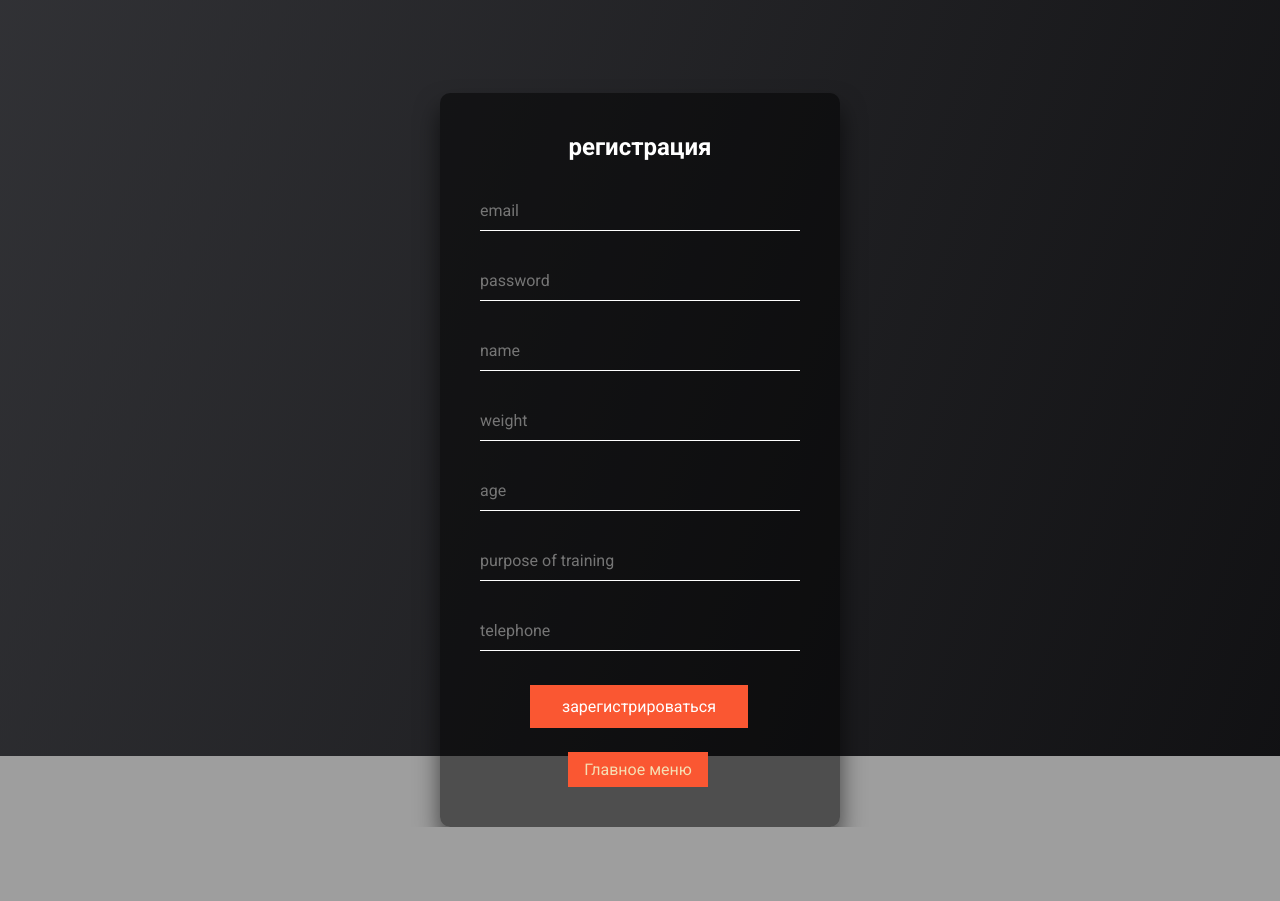
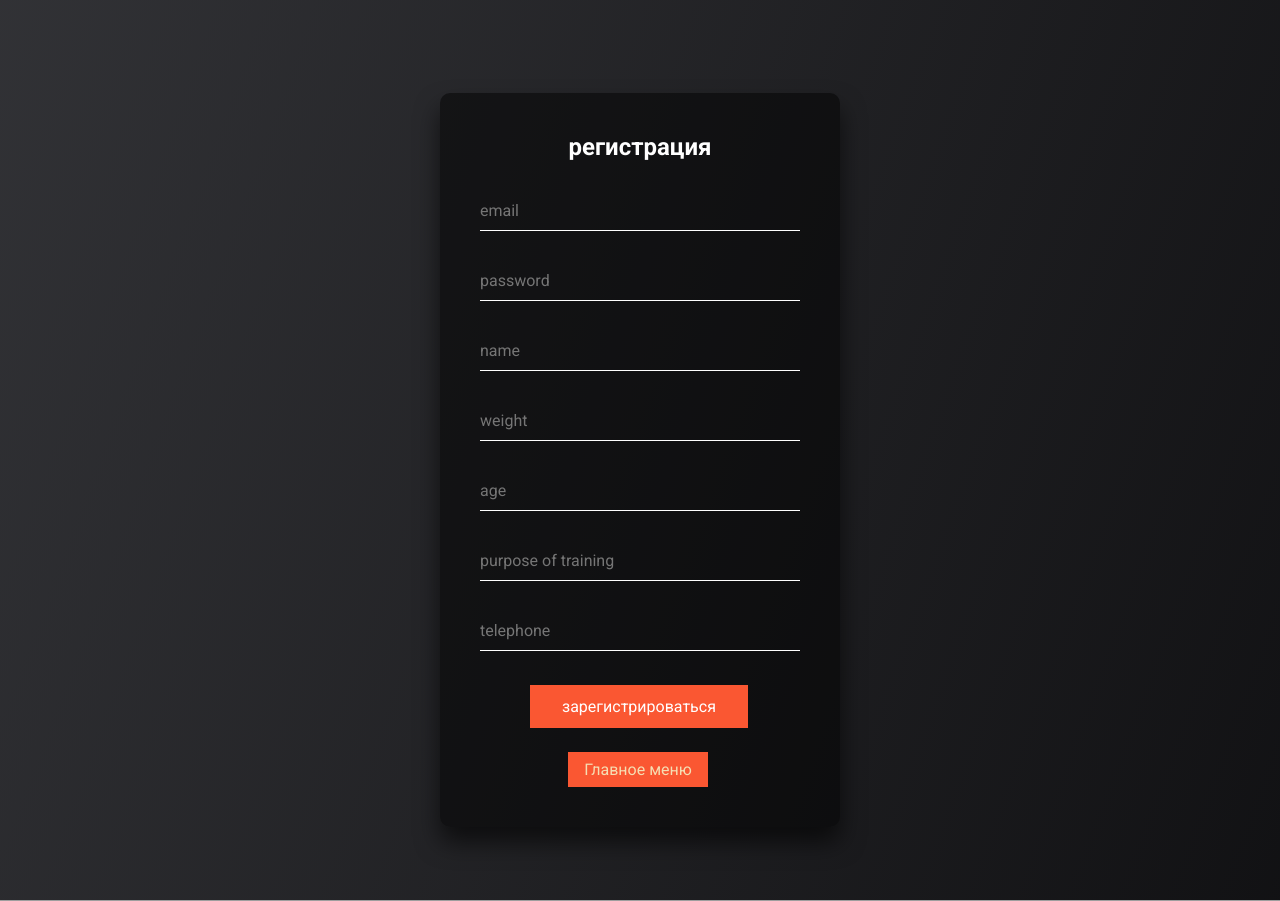
Before and after one commit to Bilal-1309/Gym-client, a React (Create React App) app: page /signup in a window 1280 px wide. Before the commit the page ends 827 px from the top, so only its background shows below. Built offline with nearby package versions, Linux system fonts and the light colour scheme.

Commit message:
styles sign in

```diff
--- a/src/components/Sign/SignIn/signin.module.css
+++ b/src/components/Sign/SignIn/signin.module.css
@@ -9,7 +9,7 @@ html {
   background-size: 200% 200%;
   animation: gradient 10s ease infinite;
   width: 100%;
-  height: 625px;
+  height: 748px;
 }
 
 @keyframes gradient {
--- a/src/components/Sign/SignUp/signup.module.css
+++ b/src/components/Sign/SignUp/signup.module.css
@@ -9,7 +9,7 @@ html {
   background-size: 200% 200%;
   animation: gradient 10s ease infinite;
   width: 100%;
-  height: 756px;
+  height: 900px;
 }
 
 @keyframes gradient {
@@ -36,6 +36,7 @@ html {
   box-shadow: 0 15px 25px rgba(0, 0, 0, 0.6);
   border-radius: 10px;
   margin-top: 60px;
+  margin-bottom: 60px;
 }
 
 .login__box h2 {
```
